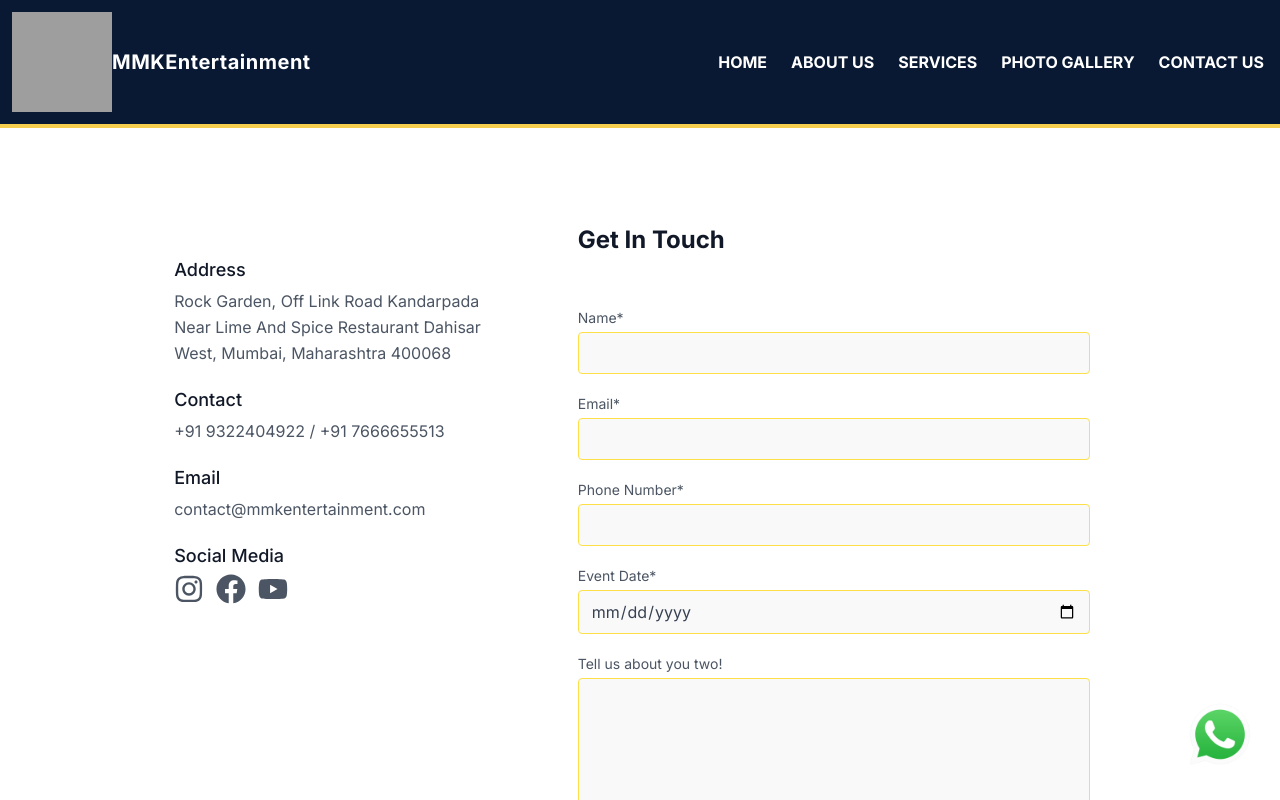
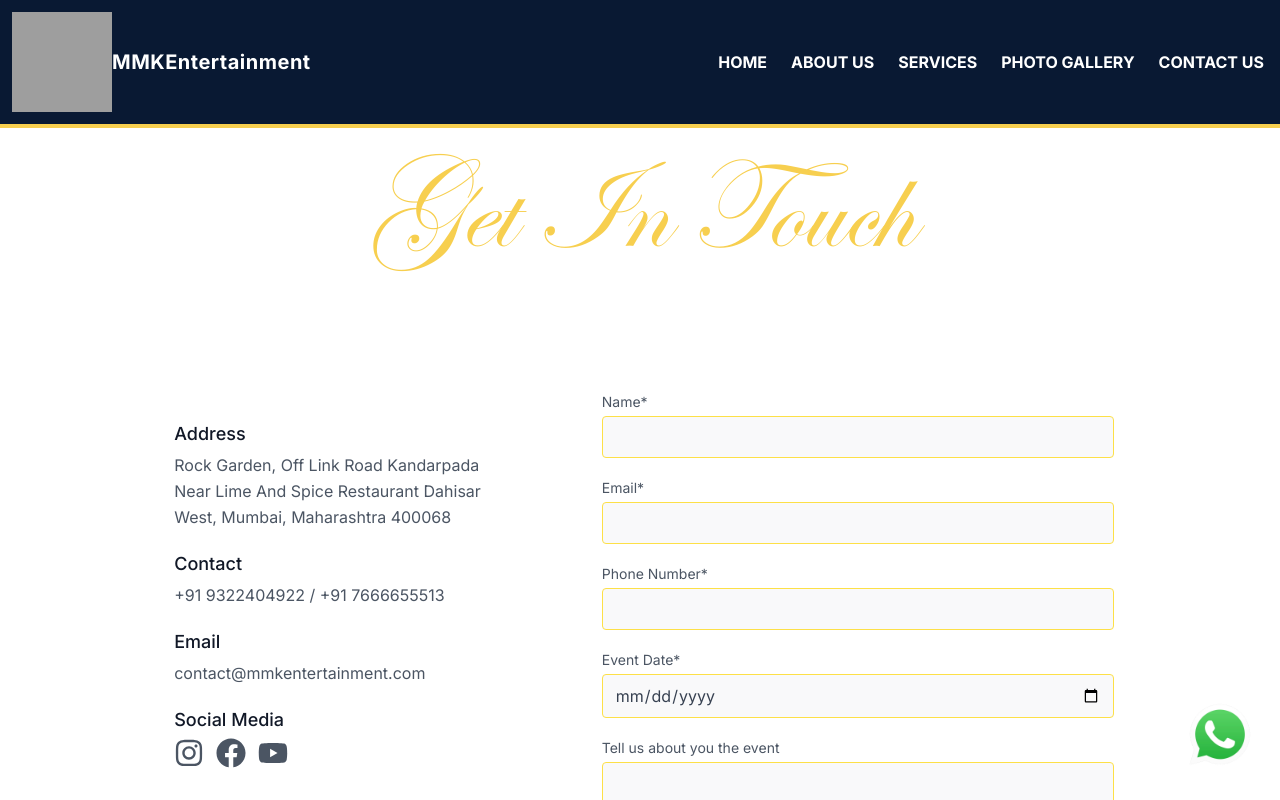
Before and after one commit to Ankit2533/mmkentertainment, a Next.js app: page /contact in a window 1280 px wide. Shown: the top 800 px of the page. Built offline with nearby package versions, Linux system fonts and the light colour scheme; grey boxes are pictures that could not be loaded.

Commit message:
resonsive contactus

```diff
--- a/src/app/components/Contact.tsx
+++ b/src/app/components/Contact.tsx
@@ -3,6 +3,7 @@ import React from "react";
 import Image from 'next/image';
 import { useForm, ValidationError } from "@formspree/react";
 import { FaInstagram, FaFacebook, FaYoutube } from 'react-icons/fa';
+import '/styles/font.css';
 
 const WeddingForm = () => {
   const [state, handleSubmit] = useForm("xjvnqyae");
@@ -38,18 +39,23 @@ const WeddingForm = () => {
 
   return (
     <section className="text-gray-600 body-font relative">
-      <div className="container px-20 py-24 mx-auto flex">
-        <div className="lg:w-1/3 md:w-1/2 bg-white rounded-lg p-8 flex flex-col md:ml-auto w-full mt-10 md:mt-0">
+      <div className="w-full pt-5 flex justify-center items-center">
+            <h1 className="text-6xl sm:text-7xl md:text-7xl lg:text-8xl xl:text-9xl font-medium title-font mb-4 text-center golden-text">
+              Get In Touch
+            </h1>
+          </div>
+      <div className="container px-5 md:px-20 py-24 mx-auto flex flex-col lg:flex-row">
+        <div className="lg:w-1/3 md:w-1/2 bg-white rounded-lg p-8 flex flex-col md:ml-auto w-full mt-10 md:mt-0 lg:items-start items-center">
           <h2 className="text-gray-900 text-lg mb-1 font-medium title-font">Address</h2>
-          <p className="leading-relaxed mb-5 text-gray-600 capitalize">
+          <p className="leading-relaxed mb-5 text-gray-600 capitalize text-center lg:text-left">
             Rock Garden, Off Link Road Kandarpada Near Lime And Spice Restaurant Dahisar West, Mumbai, Maharashtra 400068
           </p>
           <h2 className="text-gray-900 text-lg mb-1 font-medium title-font">Contact</h2>
-          <p className="leading-relaxed mb-5 text-gray-600">
+          <p className="leading-relaxed mb-5 text-gray-600 text-center lg:text-left">
             <a href="tel:+919322404922" className="text-gray-600 hover:text-yellow-500">+91 9322404922</a> / <a href="tel:+917666655513" className="text-gray-600 hover:text-yellow-500">+91 7666655513</a>
           </p>
           <h2 className="text-gray-900 text-lg mb-1 font-medium title-font">Email</h2>
-          <p className="leading-relaxed mb-5 text-gray-600">
+          <p className="leading-relaxed mb-5 text-gray-600 text-center lg:text-left">
             <a href="mailto:contact@mmkentertainment.com" className="text-gray-600 hover:text-yellow-500">contact@mmkentertainment.com</a>
           </p>
           <h2 className="text-gray-900 text-lg mb-1 font-medium title-font">Social Media</h2>
@@ -65,12 +71,8 @@ const WeddingForm = () => {
             </a>
           </div>
         </div>
-        <div className="lg:w-1/2 md:w-2/3 mx-auto">
-          <div className="w-full mb-12">
-            <h1 className="text-2xl font-bold title-font mb-4 p text-gray-900">
-              Get In Touch
-            </h1>
-          </div>
+        <div className="lg:w-1/2 md:w-2/3 mx-auto flex flex-col items-center">
+
           <form onSubmit={handleSubmit} className="w-full max-w-lg">
             <div className="flex flex-wrap -m-2">
               <div className="p-2 w-full">
@@ -172,7 +174,7 @@ const WeddingForm = () => {
                     htmlFor="about"
                     className="leading-7 text-sm text-gray-600"
                   >
-                    Tell us about you two!
+                    Tell us about you the event
                   </label>
                   <textarea
                     id="about"
@@ -200,6 +202,16 @@ const WeddingForm = () => {
           </form>
         </div>
       </div>
+      <style jsx>{`
+        @media (max-width: 768px) {
+          .lg\\:items-start {
+            align-items: center !important;
+          }
+          .lg\\:text-left {
+            text-align: center !important;
+          }
+        }
+      `}</style>
     </section>
   );
 };
--- a/src/app/components/Services.tsx
+++ b/src/app/components/Services.tsx
@@ -1,6 +1,6 @@
 import React from "react";
 import Image from "next/image";
-import '/styles/style.css';  // Import the CSS file
+import '/styles/font.css';  // Import the CSS file
 
 const Services = () => {
   return (
--- a/src/app/components/Testi.tsx
+++ b/src/app/components/Testi.tsx
@@ -29,7 +29,7 @@ const testimonials = [
 const Testimonials: React.FC = () => {
   return (
     <div
-      className="w-full h-full p-6 bg-cover bg-center bg-no-repeat"
+      className="w-full h-full p-10 bg-cover bg-center bg-no-repeat"
       style={{
         backgroundImage: 'url(/background/testibackground.jpg)',
         minHeight: '100vh',
--- a/styles/font.css
+++ b/styles/font.css
@@ -12,16 +12,3 @@
   font-family: "ITC Edwardian Script", cursive;
   color: #f7cf4f;
 }
-
-.container {
-  display: flex;
-  flex-direction: column;
-  align-items: center;
-  padding-top: 20px;
-  padding-bottom: 50px;
-  background-image: url("/golden.jpg");
-  background-size: cover;
-  background-position: center;
-  background-repeat: no-repeat;
-  border-top: 5px solid #f7cf4f;
-}
```
